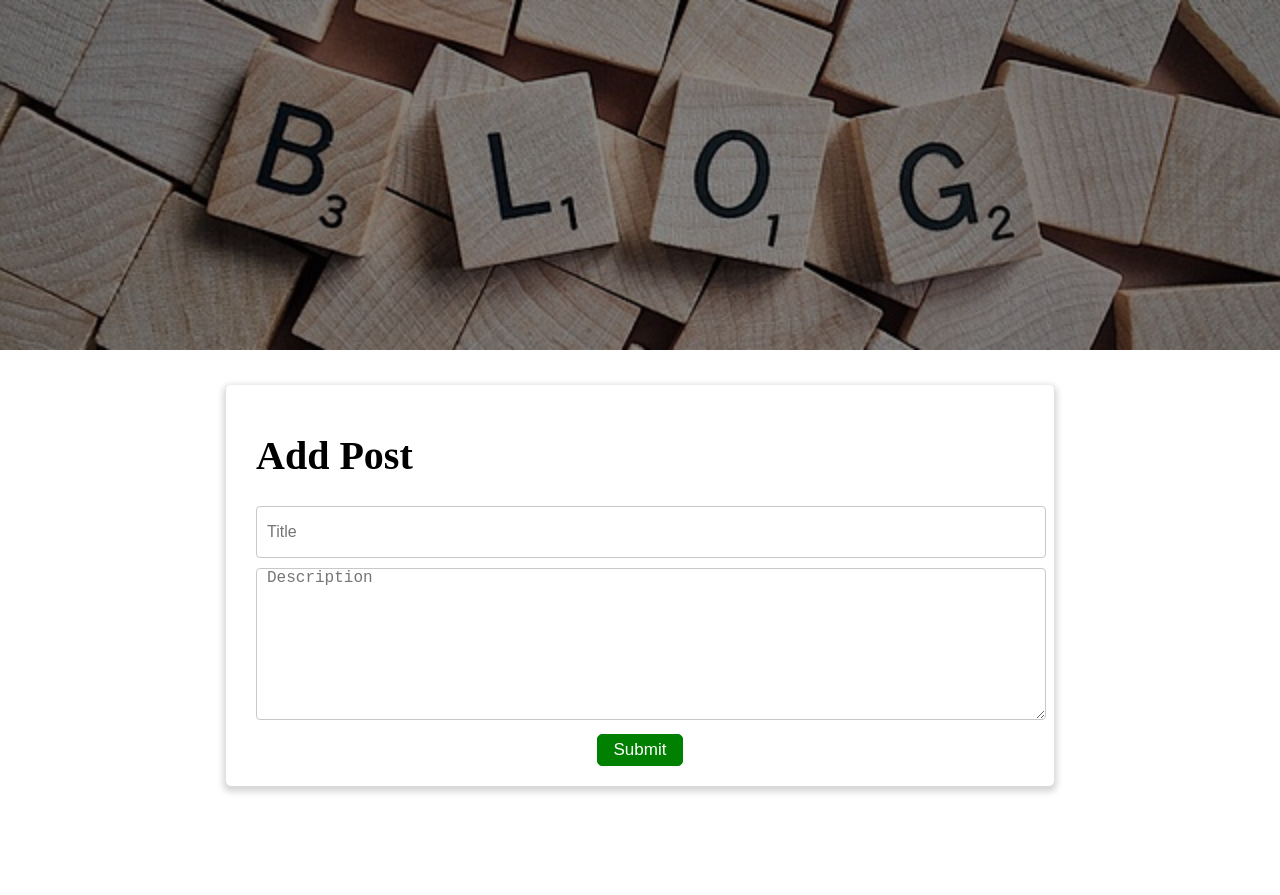
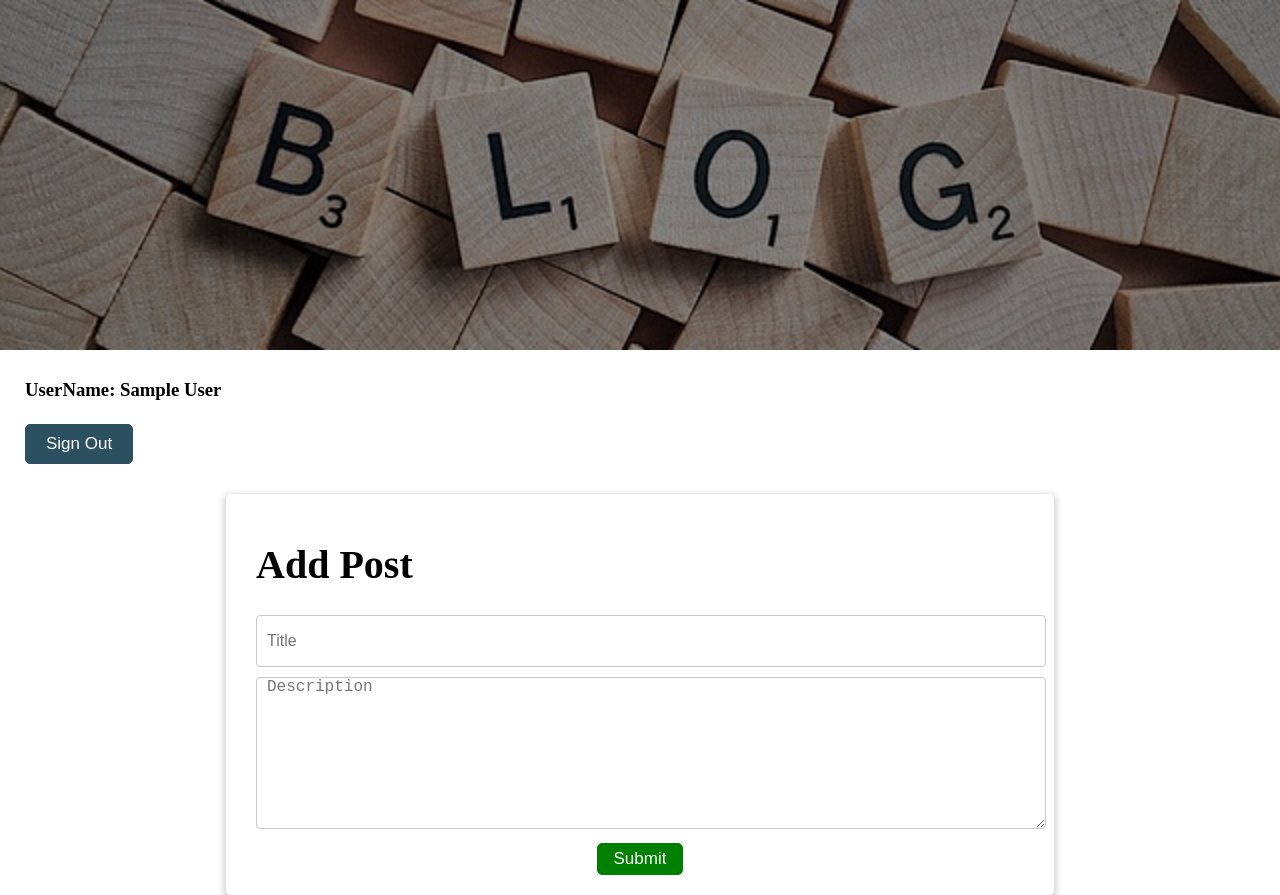
Before and after one commit to heba-ahmed61/Next.js_Crud, a Next.js app: page /posts/create in a window 1280 px wide. Before the commit the page ends 800 px from the top, so only its background shows below. Built offline with nearby package versions, Linux system fonts and the light colour scheme; no server answers; sample sign-in values are in the browser's storage.

Commit message:
return authentication

```diff
--- a/app/components/Header/Header.jsx
+++ b/app/components/Header/Header.jsx
@@ -4,7 +4,7 @@ import { signOut, useSession } from 'next-auth/react';
 import './Header.css';
 
 const Header = () => {
-  // const { data: session } = useSession(); // Get session data
+  const { data: session } = useSession(); // Get session data
 
   return (
     <>
@@ -12,7 +12,7 @@ const Header = () => {
         <div className="blogs_header_layout"></div>
       </div>
       <div className="user-data">
-        {/* <h3>
+        <h3>
           {session
             ? `UserName: ${session.user.name}`
             : 'Please login to access Posts'}
@@ -22,7 +22,7 @@ const Header = () => {
           <button onClick={() => signOut()} style={{ cursor: 'pointer' }}>
             Sign Out
           </button>
-        )} */}
+        )}
       </div>
     </>
   );
--- a/app/layout.js
+++ b/app/layout.js
@@ -23,10 +23,9 @@ export default function RootLayout({ children }) {
   return (
     <html lang="en">
       <body className={`${geistSans.variable} ${geistMono.variable}`}>
-        {/* <Providers>
+        <Providers>
           <ProtectedRoutes>{children}</ProtectedRoutes>
-        </Providers> */}
-        {children}
+        </Providers>
       </body>
     </html>
   );
```
